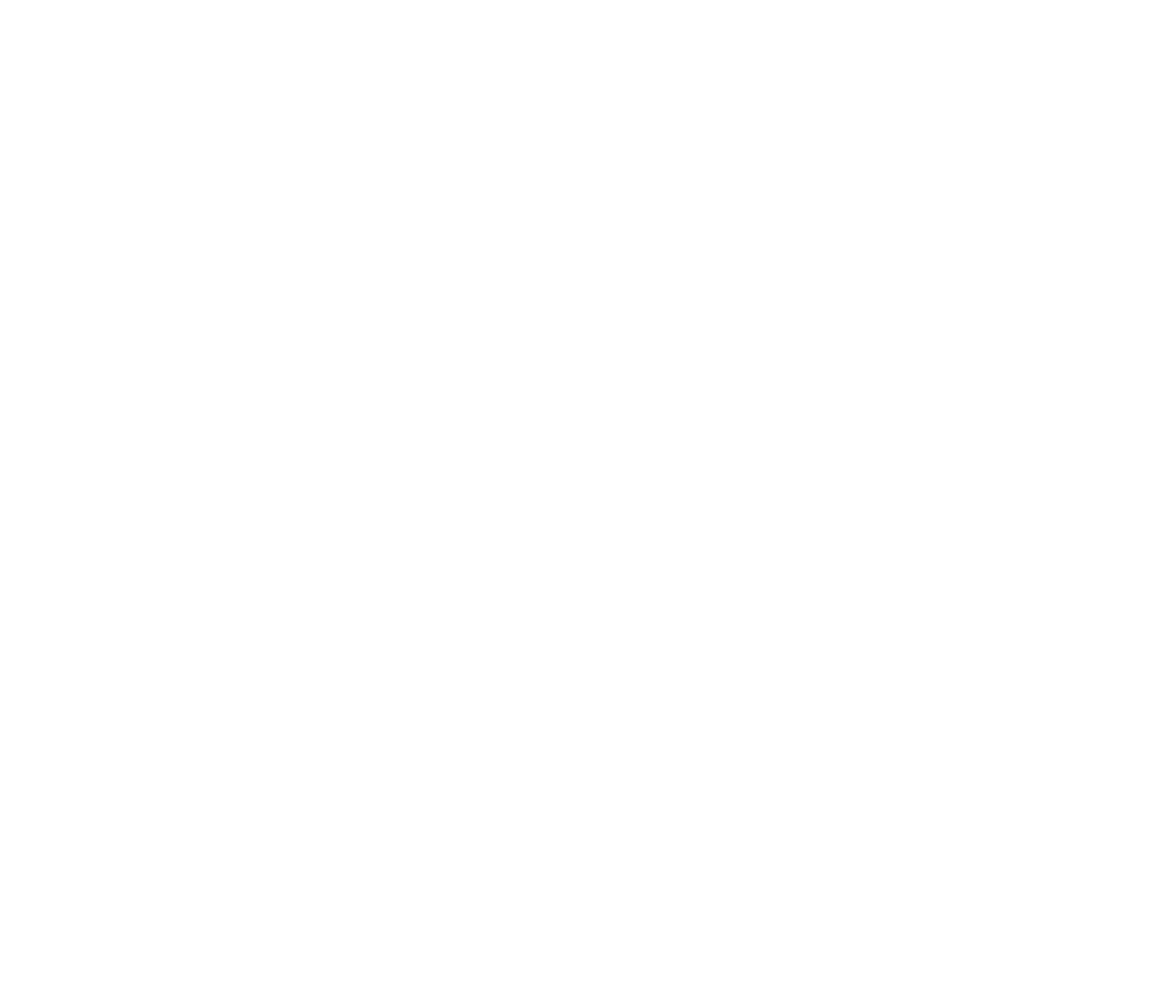
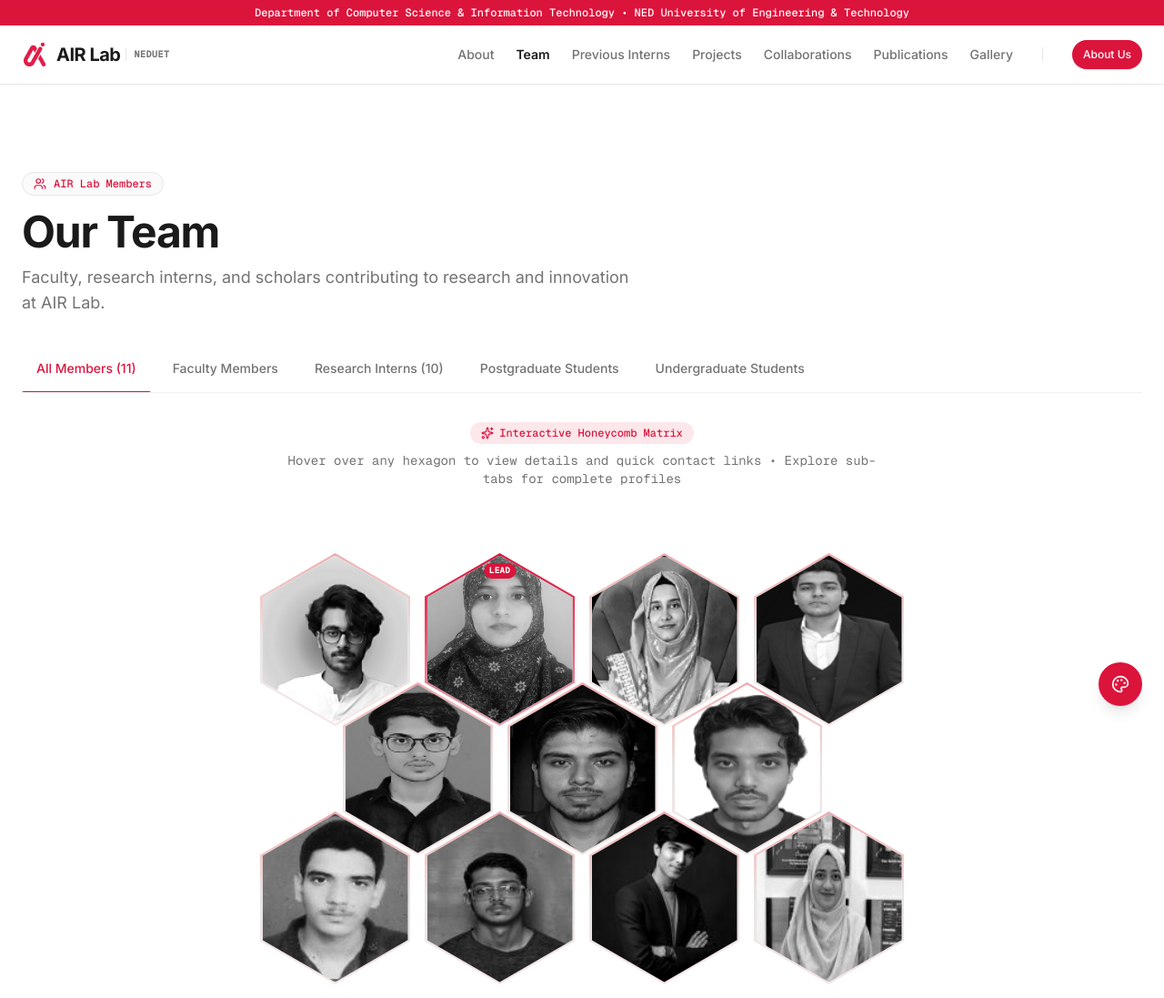
Before and after one commit to Ali-HF/AIR-proto, a React (Vite) app: page /team in a window 1280 px wide. Shown: the top 1097 px of the page at 91% size. Before the commit the page ends 800 px from the top, so only its background shows below. Built offline with nearby package versions, Linux system fonts and the light colour scheme.

Commit message:
fix: configure root base path and CNAME for custom domain ali-hf.dev

```diff
--- a/index.html
+++ b/index.html
@@ -2,9 +2,9 @@
 <html lang="en">
   <head>
     <meta charset="UTF-8" />
-    <link rel="icon" type="image/svg+xml" href="/AIR-proto/favicon.svg" />
-    <link rel="alternate icon" type="image/png" sizes="32x32" href="/AIR-proto/favicon-32x32.png" />
-    <link rel="apple-touch-icon" sizes="180x180" href="/AIR-proto/apple-touch-icon.png" />
+    <link rel="icon" type="image/svg+xml" href="/favicon.svg" />
+    <link rel="alternate icon" type="image/png" sizes="32x32" href="/favicon-32x32.png" />
+    <link rel="apple-touch-icon" sizes="180x180" href="/apple-touch-icon.png" />
     <meta name="viewport" content="width=device-width, initial-scale=1.0" />
     <meta name="description" content="Artificial Intelligence Research Lab (AIR Lab) at NED University of Engineering & Technology. Pioneering next-generation models and intelligent systems." />
     <title>AIR Lab | Artificial Intelligence Research Lab - NED University</title>
--- a/src/App.tsx
+++ b/src/App.tsx
@@ -17,7 +17,7 @@
 function App() {
   return (
     <ThemeProvider defaultTheme="theme-paper-lab">
-      <Router basename="/AIR-proto/">
+      <Router basename="/">
         <CustomCursor />
         <Routes>
           <Route path="/" element={<Layout />}>
--- a/src/components/Layout.tsx
+++ b/src/components/Layout.tsx
@@ -46,7 +46,7 @@
         <div className="container mx-auto px-6 h-16 flex items-center justify-between max-w-7xl">
           <Link to="/" className="text-xl font-bold tracking-tight flex items-center gap-2.5 group">
             <img
-              src="/AIR-proto/air-lab-mark.svg"
+              src="/air-lab-mark.svg"
               alt="AIR Lab Logo"
               className="w-7 h-7 object-contain group-hover:scale-105 transition-transform"
             />
@@ -120,7 +120,7 @@
             <div className="col-span-1 md:col-span-2">
               <Link to="/" className="text-xl font-bold tracking-tight flex items-center gap-2.5 mb-4 group">
                 <img
-                  src="/AIR-proto/air-lab-mark.svg"
+                  src="/air-lab-mark.svg"
                   alt="AIR Lab Logo"
                   className="w-8 h-8 object-contain group-hover:scale-105 transition-transform"
                 />
--- a/src/data/team.json
+++ b/src/data/team.json
@@ -13,7 +13,7 @@
     "phone": "9221-99261261 Ext: 2399",
     "email": "marvi@cloud.neduet.edu.pk",
     "cvUrl": "https://cct.neduet.edu.pk/sites/default/files/csit/CV_new/Marvi25.pdf",
-    "image": "/AIR-proto/pfp/marvi.jpeg"
+    "image": "/pfp/marvi.jpeg"
   },
   {
     "id": "ri1",
@@ -22,7 +22,7 @@
     "category": "Research Interns",
     "email": "khan4731403@cloud.neduet.edu.pk",
     "linkedin": "https://www.linkedin.com/in/muhammad-shaheer-86043359/",
-    "image": "/AIR-proto/pfp/shaheer.png"
+    "image": "/pfp/shaheer.png"
   },
   {
     "id": "ri2",
@@ -31,7 +31,7 @@
     "category": "Research Interns",
     "email": "zia4630038@cloud.neduet.edu.pk",
     "linkedin": "https://www.linkedin.com/in/kashaf-zia-24774a2ba/",
-    "image": "/AIR-proto/pfp/kashaf.png"
+    "image": "/pfp/kashaf.png"
   },
   {
     "id": "ri3",
@@ -40,7 +40,7 @@
     "category": "Research Interns",
     "email": "yaqoob4705143@cloud.neduet.edu.pk",
     "linkedin": "https://www.linkedin.com/in/haseeb-yaqoob-864360287/",
-    "image": "/AIR-proto/pfp/haseeb.png"
+    "image": "/pfp/haseeb.png"
   },
   {
     "id": "ri4",
@@ -49,7 +49,7 @@
     "category": "Research Interns",
     "email": "safee4600033@cloud.neduet.edu.pk",
     "linkedin": "https://www.linkedin.com/in/muhammad-umer-safee-b48256296",
-    "image": "/AIR-proto/pfp/umer.png"
+    "image": "/pfp/umer.png"
   },
   {
     "id": "ri5",
@@ -58,7 +58,7 @@
     "category": "Research Interns",
     "email": "shamsi4601801@cloud.neduet.edu.pk",
     "linkedin": "https://www.linkedin.com/in/syed-omer-ahmed-shamsi-b3aa6a251",
-    "image": "/AIR-proto/pfp/omer.png"
+    "image": "/pfp/omer.png"
   },
   {
     "id": "ri6",
@@ -67,7 +67,7 @@
     "category": "Research Interns",
     "email": "hashmi4630439@cloud.neduet.edu.pk",
     "linkedin": "https://www.linkedin.com/in/syed-shujauddin-hashmi-612050291/",
-    "image": "/AIR-proto/pfp/shujauddin.png"
+    "image": "/pfp/shujauddin.png"
   },
   {
     "id": "ri7",
@@ -76,7 +76,7 @@
     "category": "Research Interns",
     "email": "ahmed4605214@cloud.neduet.edu.pk",
     "linkedin": "https://www.linkedin.com/in/syedmuhammedahmed/",
-    "image": "/AIR-proto/pfp/muhammed-ahmed.jpeg"
+    "image": "/pfp/muhammed-ahmed.jpeg"
   },
   {
     "id": "ri8",
@@ -85,7 +85,7 @@
     "category": "Research Interns",
     "email": "tahir4600051@cloud.neduet.edu.pk",
     "linkedin": "https://www.linkedin.com/in/roshaantahir/",
-    "image": "/AIR-proto/pfp/roshaan.jpg"
+    "image": "/pfp/roshaan.jpg"
   },
   {
     "id": "ri9",
@@ -94,7 +94,7 @@
     "category": "Research Interns",
     "email": "khan4600572@cloud.neduet.edu.pk",
     "linkedin": "https://www.linkedin.com/in/hammad-khan-308395286/",
-    "image": "/AIR-proto/pfp/hammad.jpg"
+    "image": "/pfp/hammad.jpg"
   },
   {
     "id": "ri10",
@@ -103,6 +103,6 @@
     "category": "Research Interns",
     "email": "jafrri4603155@cloud.neduet.edu.pk",
     "linkedin": "https://www.linkedin.com/in/areeba-zehra-jafri",
-    "image": "/AIR-proto/pfp/areeba.jpeg"
+    "image": "/pfp/areeba.jpeg"
   }
 ]
--- a/src/pages/Home.tsx
+++ b/src/pages/Home.tsx
@@ -99,7 +99,7 @@
           <div className="flex flex-col md:flex-row items-center gap-8">
             <div className="w-32 h-32 md:w-40 md:h-40 shrink-0 flex items-center justify-center p-4 rounded-2xl bg-muted/40 border">
               <img
-                src="/AIR-proto/air-lab-mark.svg"
+                src="/air-lab-mark.svg"
                 alt="AIR Lab Emblem"
                 className="w-full h-full object-contain"
               />
--- a/vite.config.ts
+++ b/vite.config.ts
@@ -5,7 +5,7 @@
 
 // https://vite.dev/config/
 export default defineConfig({
-  base: '/AIR-proto/',
+  base: '/',
   plugins: [
     tailwindcss(),
     react()
```
Also changed, not shown: 1 other file (tests, documents, lock files or other folders).
